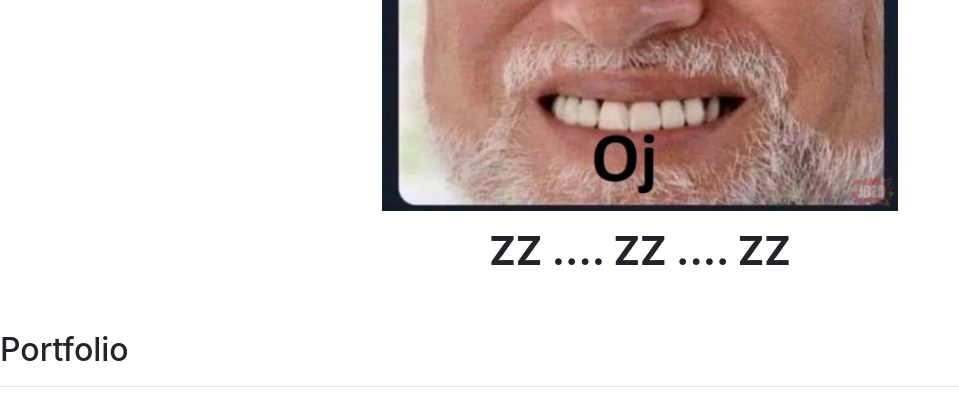
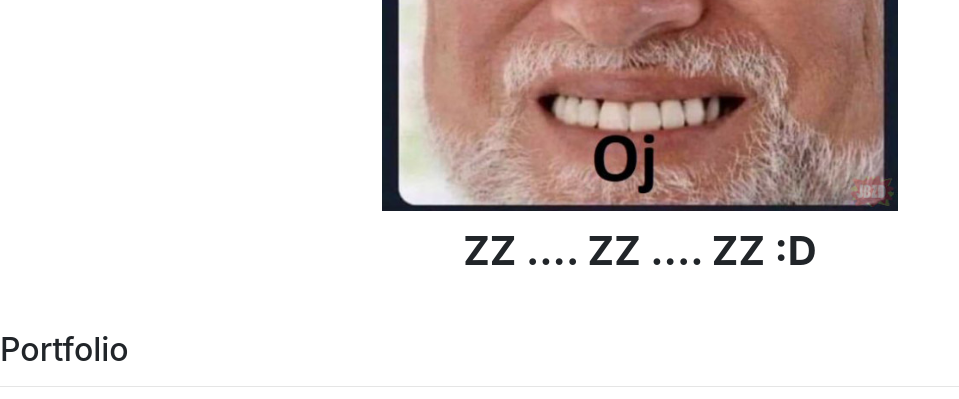
Before and after one commit to zbik-git/personal-portfolio, a Django app: page / in a window 1280 px wide. Shown: the part 501-900 px from the top of the page, without its empty margins (0-959 px from the left). Run offline with Django 3.2, Linux system fonts and the light colour scheme; data comes from the database, SQL or seed files in the repository; some libraries are stand-ins or nearby versions.

```diff
--- a/portfolio/templates/portfolio/home.html
+++ b/portfolio/templates/portfolio/home.html
@@ -14,7 +14,7 @@
 
 <div class="row justify-content-center mb-3">
   <div class="col-md-9 text-center">
-    <h1 id="hometext" class="font-weight-bold"> ZZ .... ZZ .... ZZ </h1>
+    <h1 id="hometext" class="font-weight-bold"> ZZ .... ZZ .... ZZ :D </h1>
   </div>
 </div>
 
```
